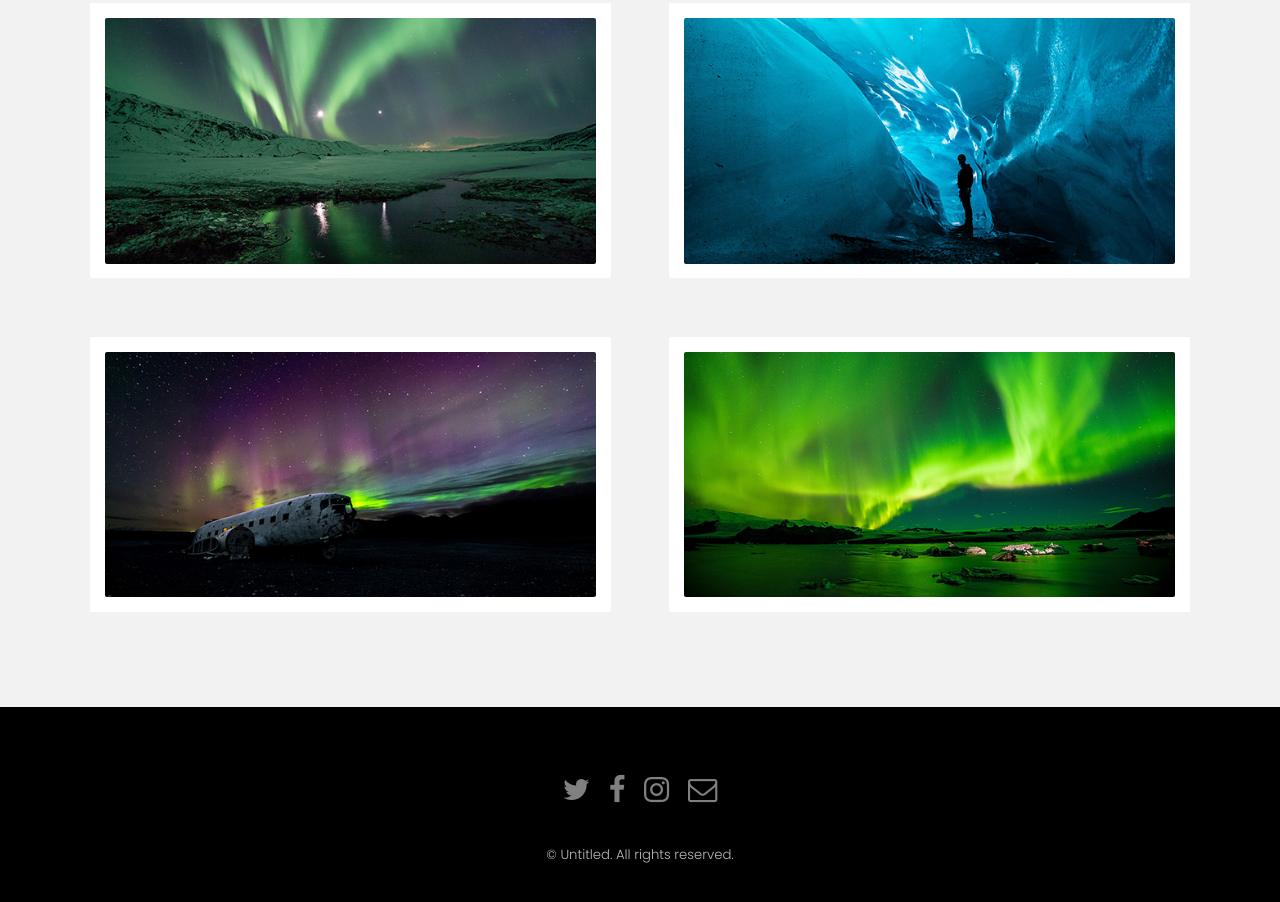
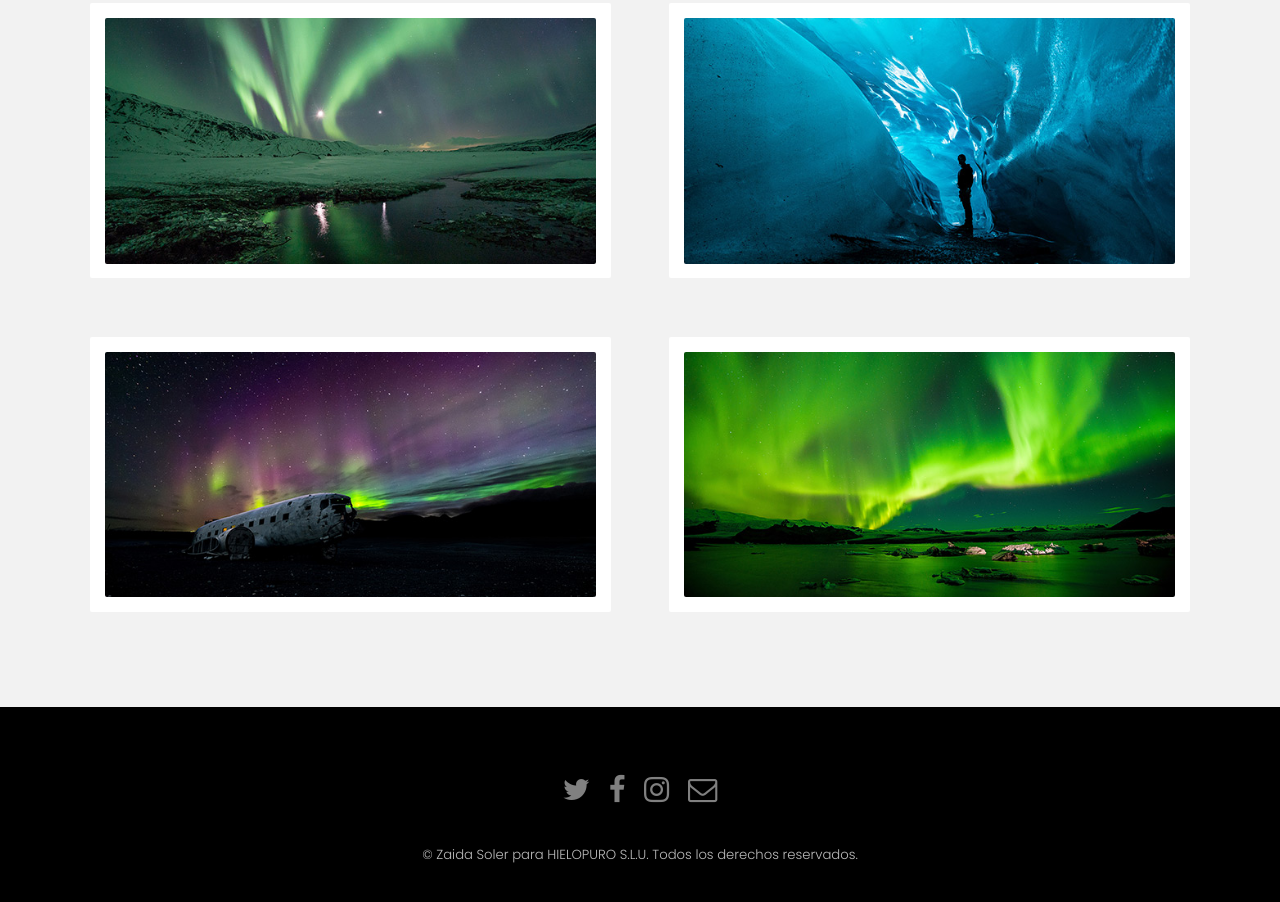
Before and after one commit to zaisoji/03_REP_HIELO, a plain HTML site: page index.html in a window 1280 px wide. Shown: the part 1840-2742 px from the top of the page. Drawn offline with Linux system fonts and the light colour scheme.

Commit message:
oculto faldón inferior y cambio copyright desde CASA

```diff
--- a/assets/css/main.css
+++ b/assets/css/main.css
@@ -4309,4 +4309,5 @@
 				padding: 3rem 0 1rem 0 ;
 			}
 
-		}
+		#one, #two, #three {display:none}
+}
--- a/index.html
+++ b/index.html
@@ -176,7 +176,7 @@
 					</ul>
 				</div>
 				<div class="copyright">
-					&copy; Untitled. All rights reserved.
+					&copy; Zaida Soler para HIELOPURO S.L.U. Todos los derechos reservados.
 				</div>
 			</footer>
 
```
